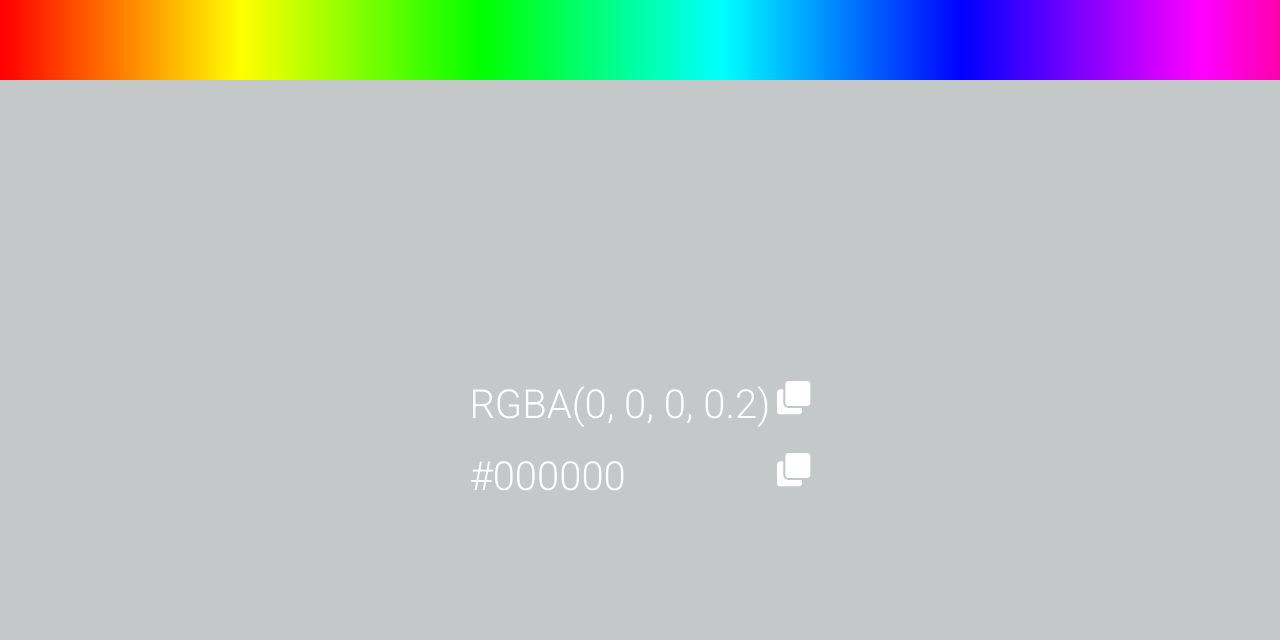
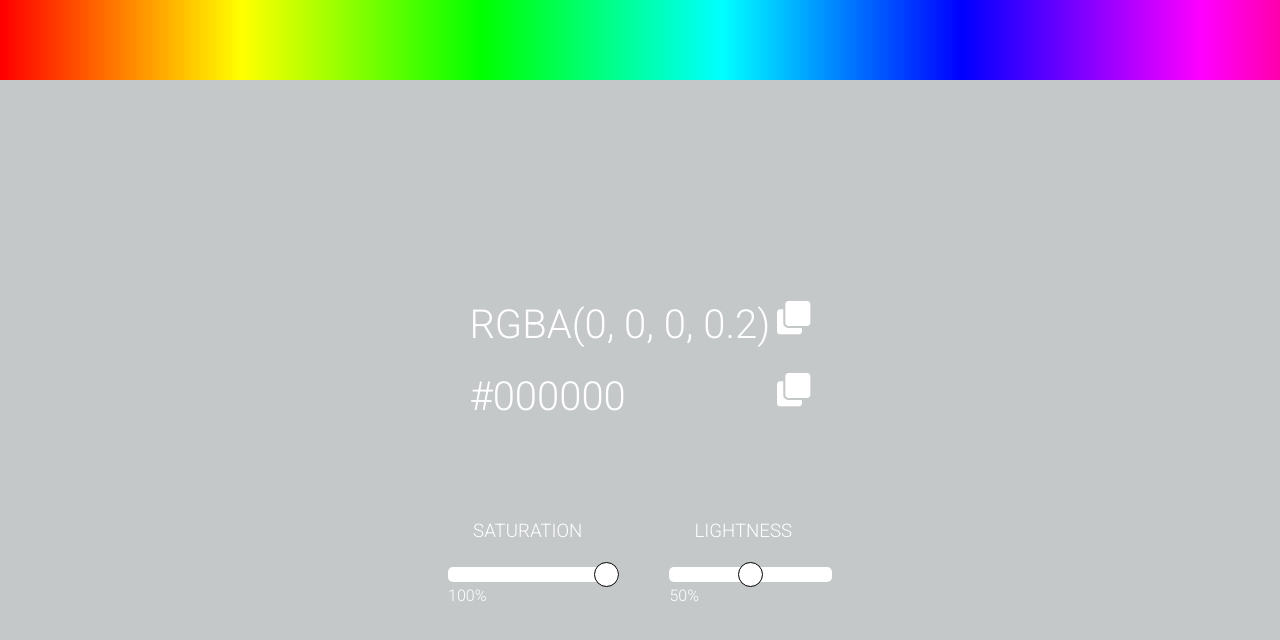
Before and after one commit to pablorodrigo52/colorpallete, a React (Create React App) app: page / in a window 1280 px wide. Shown: the top 640 px of the page. Built offline with nearby package versions, Linux system fonts and the light colour scheme.

Commit message:
adding slides to saturation and lightness

```diff
--- a/src/app/css/App.css
+++ b/src/app/css/App.css
@@ -85,3 +85,46 @@ body {
   opacity: 1;
   transition: .3s all;
 }
+
+section.config {
+  font-size: 12pt;
+  display: flex;
+}
+
+section.config .title{
+  font-size: 14pt;
+}
+
+.slider {
+  -webkit-appearance: none;
+  width: 100%;
+  height: 15px;
+  border-radius: 5px;
+  background: white;
+  outline: none;
+  opacity: 1;
+}
+
+.slider:hover::-webkit-slider-thumb{
+  background: rgb(0, 0, 0);
+  transition: .3s all;
+}
+
+.slider::-webkit-slider-thumb {
+  -webkit-appearance: none;
+  appearance: none;
+  width: 25px;
+  height: 25px;
+  border-radius: 50%;
+  background: #ffffff;
+  border: 1px solid black;
+  cursor: pointer;
+}
+
+.slider::-moz-range-thumb {
+  width: 25px;
+  height: 25px;
+  border-radius: 50%;
+  background: #4CAF50;
+  cursor: pointer;
+}
--- a/src/app/js/App.jsx
+++ b/src/app/js/App.jsx
@@ -14,13 +14,14 @@ class App extends React.Component {
   constructor(props){
     super(props); // em react, sempre que tiver um construtor de uma classe eu sou obrigado a invocar o super
     this.state = {
+      lastHoveredColor: null,
       panelColor: 'rgba(0, 0, 0, 0.2)',
       rgbColor: 'rgba(0, 0, 0, 0.2)',
       hexColor: '#000000',
       somuchlight: false,
       saturation: 100,
       lightness: 50
-    }
+    };
     this._copyIcon = <FontAwesomeIcon icon={faClone} />
   }
 
@@ -35,6 +36,16 @@ class App extends React.Component {
             <div className={this.state.somuchlight ? 'blackfont' : ''}>{this.state.rgbColor} <FontAwesomeIcon onClick={this._copy} className={this.state.somuchlight ? 'blackfont' : ''} icon={faClone} /></div>
             <div className={this.state.somuchlight ? 'blackfont' : ''}>{this.state.hexColor} <FontAwesomeIcon onClick={this._copy} className={this.state.somuchlight ? 'blackfont' : ''} icon={faClone} /></div>
           </div>
+          <section className="config">
+            <div className={this.state.somuchlight ? 'blackfont saturation' : 'saturation'}>
+              <div className="title">Saturation</div>
+              <input type="range" className="slider" name="saturation" id="saturation" min="0" max="100" value={this.state.saturation} onChange={(e) => this._alterSaturation(e)}/> {this.state.saturation}%
+            </div>
+            <div className={this.state.somuchlight ? 'blackfont lightness' : 'lightness'}>
+              <div className="title">Lightness</div>
+              <input type="range" className="slider" name="lightness" id="lightness" min="0" max="100" value={this.state.lightness} onChange={(e) => this._alterLightness(e)}/> {this.state.lightness}%
+            </div>
+          </section>
         </section>
       </div>
     )
@@ -53,6 +64,18 @@ class App extends React.Component {
         />);
     }
     return colors;
+  }
+
+  _alterSaturation(e){
+    this.setState({
+      saturation: e.target.value
+    });
+  }
+
+  _alterLightness(e){
+    this.setState({
+      lightness: e.target.value,
+    });
   }
 
   _setHoverColor(e){
@@ -75,6 +98,7 @@ class App extends React.Component {
     }
 
     this.setState({
+      lastHoveredColor: e.target.style.background,
       panelColor: e.target.style.backgroundColor,
       rgbColor: e.target.style.backgroundColor,
       hexColor: rgbToHex(r,g,b)
```
